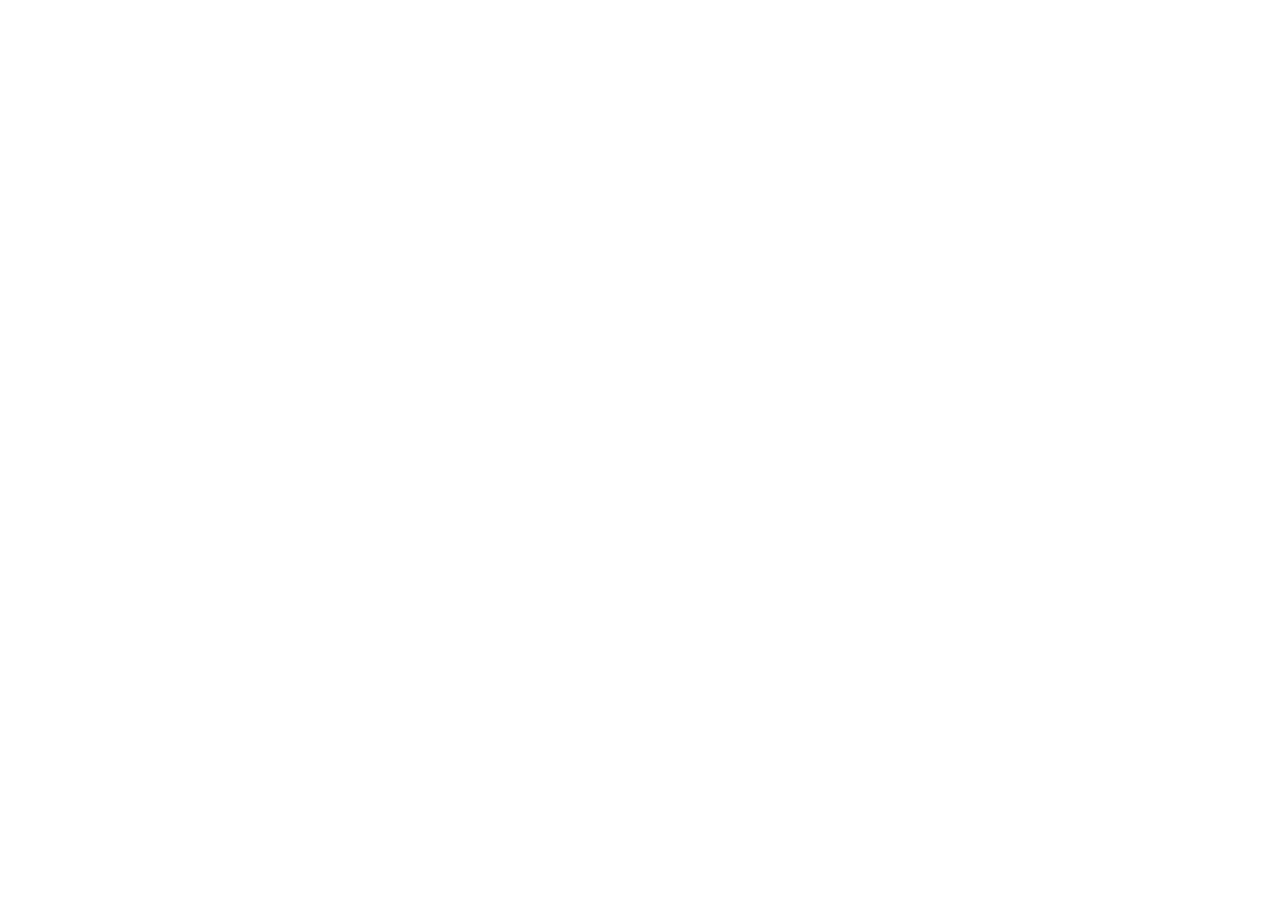
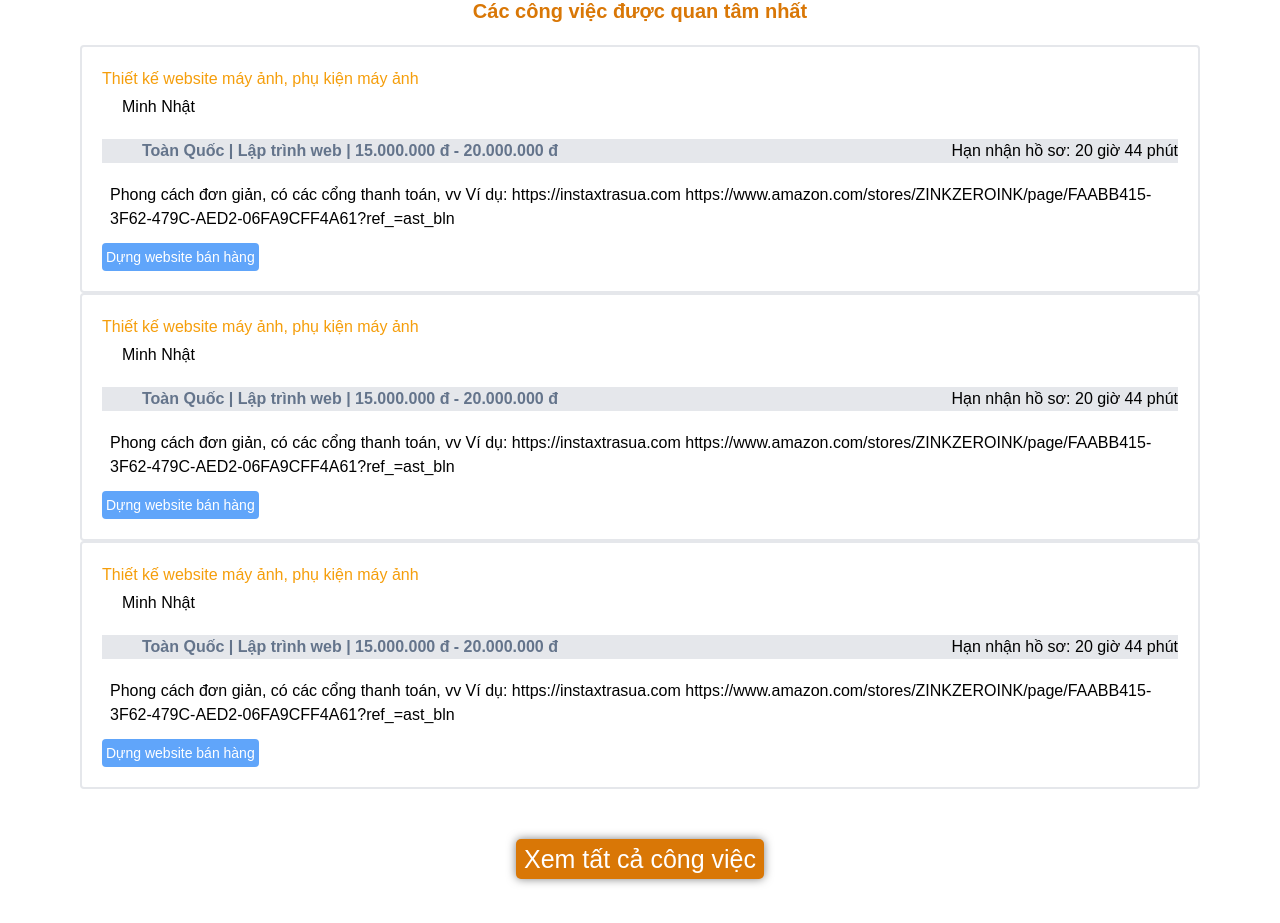
Before and after one commit to coongasd/job-search, a React (Create React App) app: page / in a window 1280 px wide. Shown: the part 669-1592 px from the top of the page. Before the commit the page ends 800 px from the top, so only its background shows below. Built offline with nearby package versions, Linux system fonts and the light colour scheme.

Commit message:
Add Most Viewed

```diff
--- a/src/component/CV_Profile/Profile.js
+++ b/src/component/CV_Profile/Profile.js
@@ -5,11 +5,7 @@
 
 
 function Profile(location) {
-
-
-    useEffect(() => {
-
-        var button = document.querySelector('button')
+     var button = document.querySelector('button')
         if (button !== null) {
             button.onclick = () => {
                 window.print();
@@ -18,31 +14,25 @@
                 location.assign("index2.html")
             }
         }
+    function chooseFile(fileInput) {
 
+        if (fileInput.files && fileInput.files[0]) {
+            var reader = new FileReader();
 
-
-
-
-    }, [])
-    // function chooseFile(fileInput) {
-
-    //     if (fileInput.files && fileInput.files[0]) {
-    //         var reader = new FileReader();
-
-    //         reader.onload = function (event) {
-    //             $('#image').attr('src', event.target.result);
-    //         }
-    //         reader.readAsDataURL(fileInput.files[0]);
-    //     }
-    // }
+            reader.onload = function (event) {
+                $('#image').attr('src', event.target.result);
+            }
+            reader.readAsDataURL(fileInput.files[0]);
+        }
+    }
 
     return (
         <div>
             <div class="print-area">
                 <div class="header">
-                    <form action="">
+                    <form action="post" method='post'>
                         <img src="./images/ezra.jpg" id="image" />
-                        <input type="file" name="" class="custom-file-input" id="imageFile"
+                        <input onChange='$chooseFile(this)' type="file" name="" class="custom-file-input" id="imageFile"
                             accept="image/gif , image/jpeg , image/png" />
 
                     </form>
--- a/src/component/MainPage/Header.js
+++ b/src/component/MainPage/Header.js
@@ -9,11 +9,11 @@
     setIsOpen(!isOpen);
   }
   return (
-   <div className="sticky border-2 border-b-amber-600 z-50">
-        <nav className='flex flex-row justify-between items-center'>
+   <div className="sticky z-50">
+        <nav className='flex flex-row justify-between items-center h-16'>
             <div className="Logo basis-1/6 justify-start">
               <a href="/">
-                <img  alt="Job Search ứng dụng tìm việc" src="images/logo.svg"></img>
+                <img className='img-responsive h-16' alt="Job Search ứng dụng tìm việc" src="images/logo.svg"></img>
               </a>
             </div>
             <ul className="basis-4/6 flex items-center justify-center gap-8 font-medium">
--- a/src/component/MainPage/MainPage.js
+++ b/src/component/MainPage/MainPage.js
@@ -1,15 +1,16 @@
 import React from 'react';
 import BoxSearch from './BoxSearch';
 import Header from './Header';
+import MostViewedJob from './MostViewedJob';
 import TopCategory from './TopCategory';
 
 function MainPage() {
   return (
-    <div className="content-wraper max-w-6xl text-base mx-auto relative">
+    <div className="content-wraper max-w-7xl text-base mx-auto relative">
         <Header />
         <BoxSearch/>
         <TopCategory/>
-
+        <MostViewedJob/>
 
     </div>
 
--- /dev/null
+++ b/src/component/MainPage/MostViewedJob.js
@@ -0,0 +1,60 @@
+import React from 'react'
+
+function MostViewedJob() {
+  return (
+    <div className='container'>
+        <div className='ml-20 mr-20'>
+            <h2 className='text-amber-600 text-xl font-bold text-center py-5'>Các công việc được quan tâm nhất</h2>
+            <div className='list-job-box'>
+                <div className='single-job text-left p-5 border-2 rounded '>
+                    <a href="#" className='text-amber-500'>Thiết kế website máy ảnh, phụ kiện máy ảnh</a>
+                    <p className='ml-5 mt-1'>Minh Nhật</p>
+                    <div className='job-required flex justify-between bg-gray-200 mt-5'>
+                        <p className='mx-10 text-slate-500 font-bold '>Toàn Quốc | Lập trình web | 15.000.000 đ - 20.000.000 đ</p>
+                        <p className=''>Hạn nhận hồ sơ: 20 giờ 44 phút</p>
+                    </div>
+                    <div className='description mt-5 ml-2'>
+                    Phong cách đơn giản, có các cổng thanh toán, vv Ví dụ: https://instaxtrasua.com https://www.amazon.com/stores/ZINKZEROINK/page/FAABB415-3F62-479C-AED2-06FA9CFF4A61?ref_=ast_bln
+                    </div>
+                    <div className='job-category mt-3 flex cursor-pointer'>
+                        <p className='text-sm p-1 rounded bg-blue-400 text-white'>Dựng website bán hàng</p>
+                    </div>
+                </div>
+                <div className='single-job text-left p-5 border-2 rounded '>
+                    <a href="#" className='text-amber-500'>Thiết kế website máy ảnh, phụ kiện máy ảnh</a>
+                    <p className='ml-5 mt-1'>Minh Nhật</p>
+                    <div className='job-required flex justify-between bg-gray-200 mt-5'>
+                        <p className='mx-10 text-slate-500 font-bold '>Toàn Quốc | Lập trình web | 15.000.000 đ - 20.000.000 đ</p>
+                        <p className=''>Hạn nhận hồ sơ: 20 giờ 44 phút</p>
+                    </div>
+                    <div className='description mt-5 ml-2'>
+                    Phong cách đơn giản, có các cổng thanh toán, vv Ví dụ: https://instaxtrasua.com https://www.amazon.com/stores/ZINKZEROINK/page/FAABB415-3F62-479C-AED2-06FA9CFF4A61?ref_=ast_bln
+                    </div>
+                    <div className='job-category mt-3 flex cursor-pointer'>
+                        <p className='text-sm p-1 rounded bg-blue-400 text-white'>Dựng website bán hàng</p>
+                    </div>
+                </div>
+                <div className='single-job text-left p-5 border-2 rounded '>
+                    <a href="#" className='text-amber-500'>Thiết kế website máy ảnh, phụ kiện máy ảnh</a>
+                    <p className='ml-5 mt-1'>Minh Nhật</p>
+                    <div className='job-required flex justify-between bg-gray-200 mt-5'>
+                        <p className='mx-10 text-slate-500 font-bold '>Toàn Quốc | Lập trình web | 15.000.000 đ - 20.000.000 đ</p>
+                        <p className=''>Hạn nhận hồ sơ: 20 giờ 44 phút</p>
+                    </div>
+                    <div className='description mt-5 ml-2'>
+                    Phong cách đơn giản, có các cổng thanh toán, vv Ví dụ: https://instaxtrasua.com https://www.amazon.com/stores/ZINKZEROINK/page/FAABB415-3F62-479C-AED2-06FA9CFF4A61?ref_=ast_bln
+                    </div>
+                    <div className='job-category mt-3 flex cursor-pointer'>
+                        <p className='text-sm p-1 rounded bg-blue-400 text-white'>Dựng website bán hàng</p>
+                    </div>
+                </div>
+
+            </div>
+            <button className='ml-auto bg-amber-600 p-2 text-center'>Xem tất cả công việc</button>
+        </div>
+
+    </div>
+  )
+}
+
+export default MostViewedJob
```
